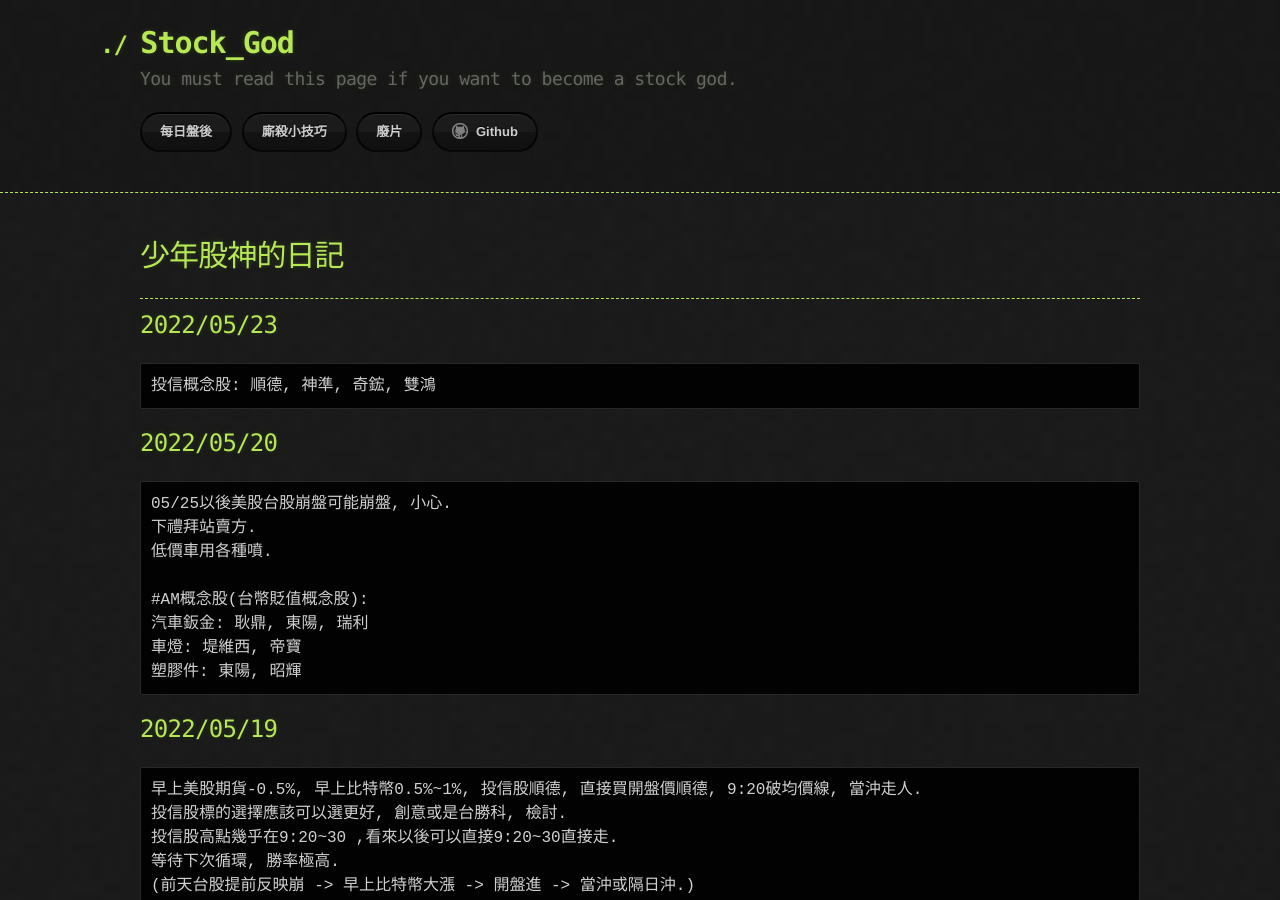
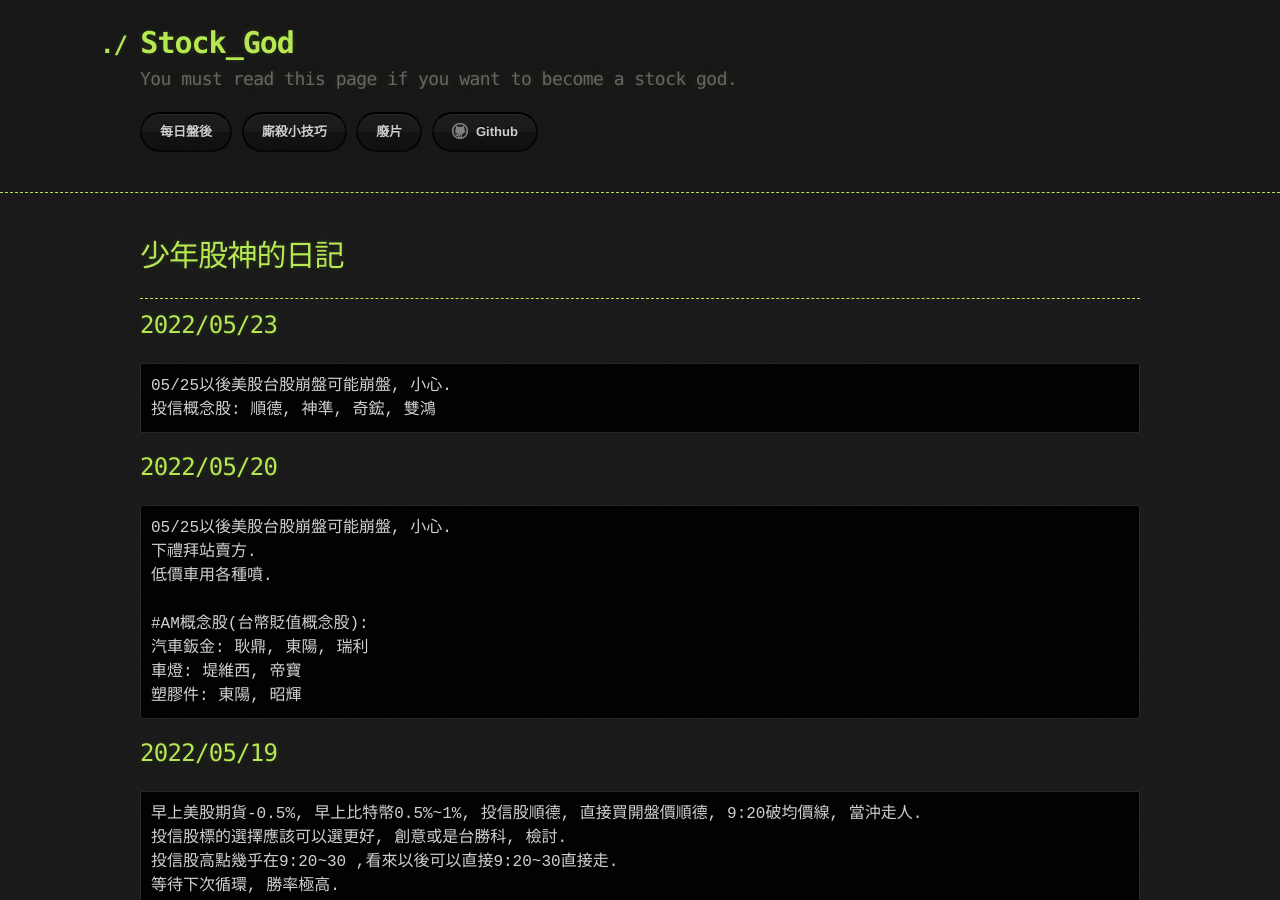
Before and after one commit to lepg5487/Stock_God, a Jekyll site: the page built from index.md, in a window 1280 px wide and 900 px high. Built offline with Jekyll 4.4.1, drawn with Linux system fonts in a browser that asks for light colours; our own code applies the rules of GitHub Pages for plain Markdown files.

Commit message:
Update index.md

````diff
--- a/index.md
+++ b/index.md
@@ -8,6 +8,7 @@ layout: testlayouts
 
 ## 2022/05/23
 ```
+05/25以後美股台股崩盤可能崩盤, 小心.
 投信概念股: 順德, 神準, 奇鋐, 雙鴻
 ```
 
````
